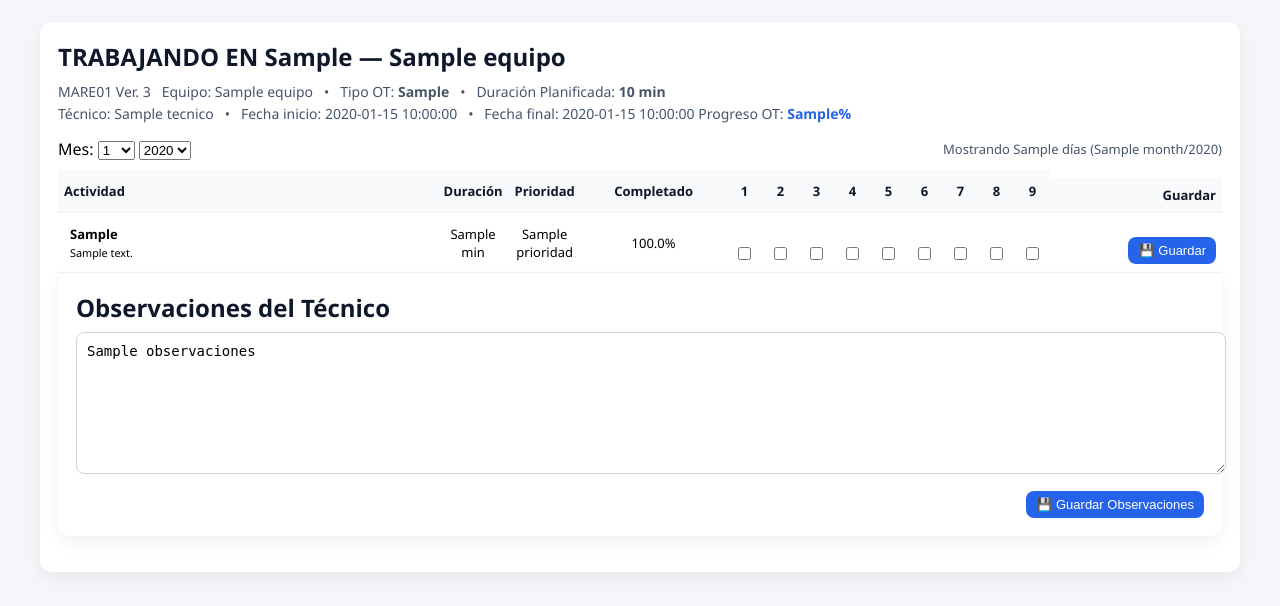
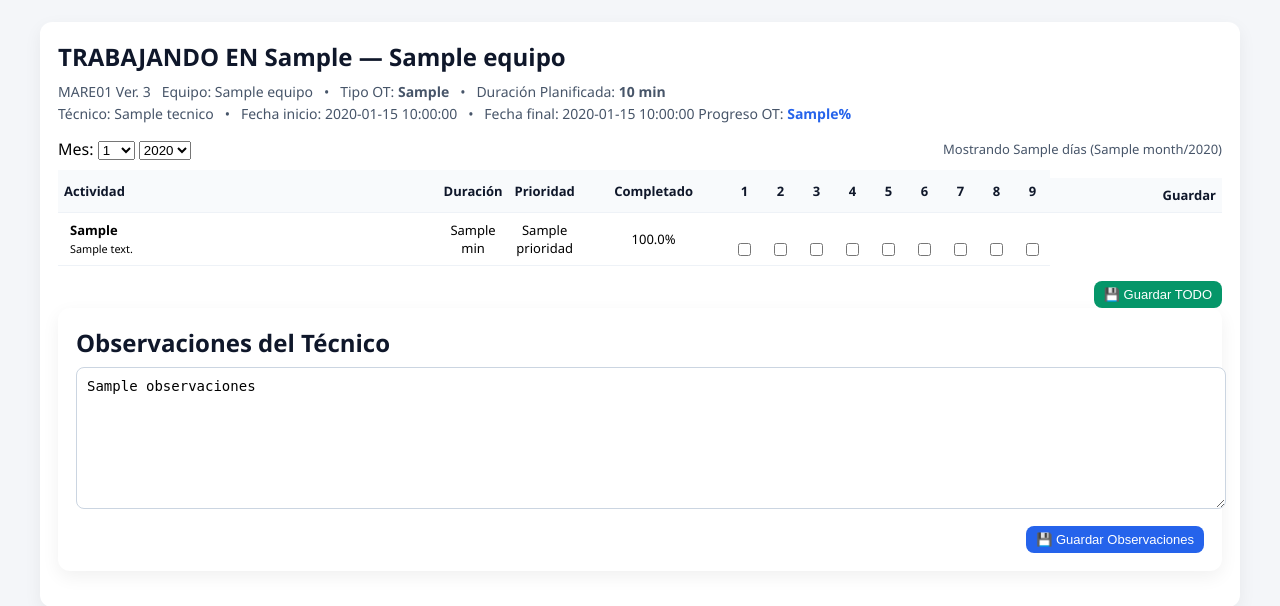
Before and after one commit to cmlayta/CMMS, a Flask app: template templates/realizar_ot_tecnico.html in a window 1280 px wide. Shown: the part 54-660 px from the top of the page. Run offline with Flask 3, Linux system fonts and the light colour scheme; a user stored in the database is signed in; tables that the repository leaves empty hold one stand-in row (values such as "Sample post"); the template is opened without the code that fills it: most values are stand-ins (such as "Sample title", 1, 10 or a date in 2020).

Commit message:
Pruebas de realiza OT

```diff
--- a/templates/realizar_ot_tecnico.html
+++ b/templates/realizar_ot_tecnico.html
@@ -185,6 +185,7 @@
             </div>
 
             <div style="overflow:auto;">
+                <form method="post" action="{{ url_for('guardar_todas_actividades', ot_id=ot.id, year=year, month=month) }}">
                 <table>
                     <thead>
                         <tr>
@@ -236,11 +237,15 @@
                                                 <div style="height:18px;"></div>
                                             {% endif %}
                                             <div class="checkbox-day">
-                                                <input type="checkbox" name="dias_realizados" value="{{ d }}" id="chk-{{ act.id }}-{{ d }}" {% if d in act.dias_realizados_list %}checked{% endif %} >
+                                                <input type="checkbox"
+                                                name="dias_realizados_{{ act.id }}"
+                                                value="{{ d }}"
+                                                id="chk-{{ act.id }}-{{ d }}"
+                                                {% if d in act.dias_realizados_list %}checked{% endif %} >
                                             </div>
                                         </td>
                                     {% endfor %}
-                                    <td style="vertical-align:middle;" class="form-actions">
+                                    <td style="display:none" class="form-actions">
                                         <div class="form-actions">
                                             <button type="submit" class="small-btn">💾 Guardar</button>
                                         </div>
@@ -250,6 +255,10 @@
                         {% endfor %}
                     </tbody>
                 </table>
+                <div class="form-actions print-ocultar" style="margin-top:15px;">
+                    <button type="submit" class="small-btn" style="background:#059669;">💾 Guardar TODO</button>
+                </div>
+                </form>
             </div>
             <!-- === OBSERVACIONES DEL TÉCNICO === -->
 <div class="card print-ocultar">
```
